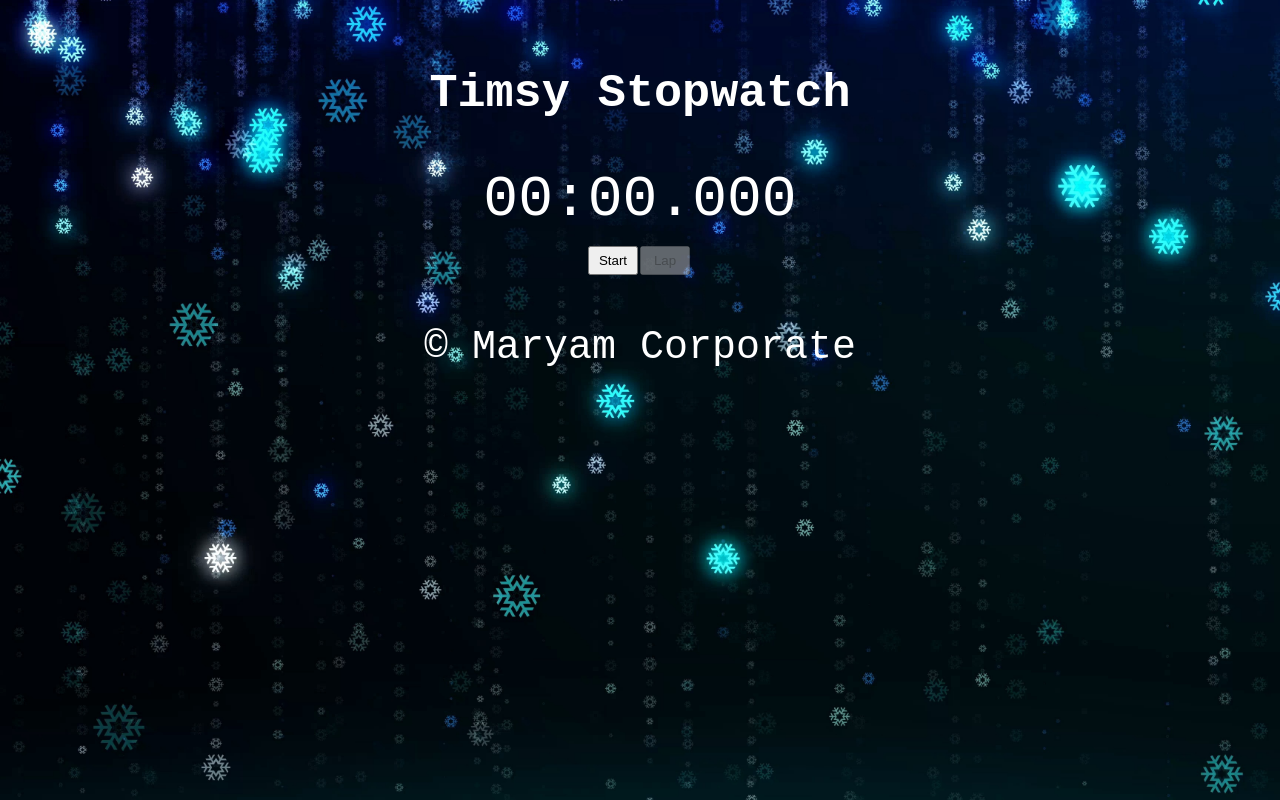
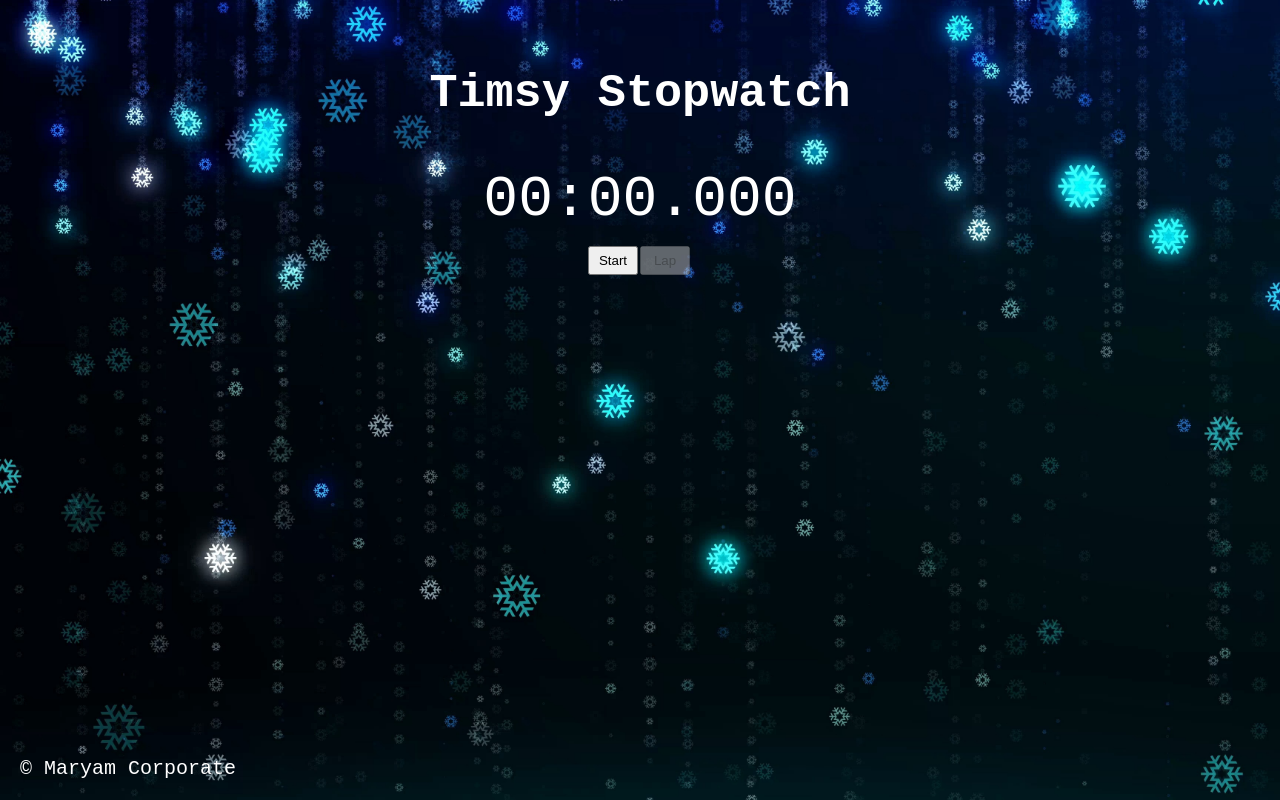
Before and after one commit to mmur-cse/netlifyt, a React (Create React App) app: page / in a window 1280 px wide. Built offline with nearby package versions, Linux system fonts and the light colour scheme.

Commit message:
Update index.css

```diff
--- a/src/index.css
+++ b/src/index.css
@@ -32,3 +32,15 @@ button {
   font-size: 40px;
   padding: 20px;
 }
+#copyright{
+  font-size: 20px;
+  text-align-last: right ;
+  padding:0;
+
+}
+#footer{
+
+  position: fixed;
+  bottom:0;
+
+}
```
